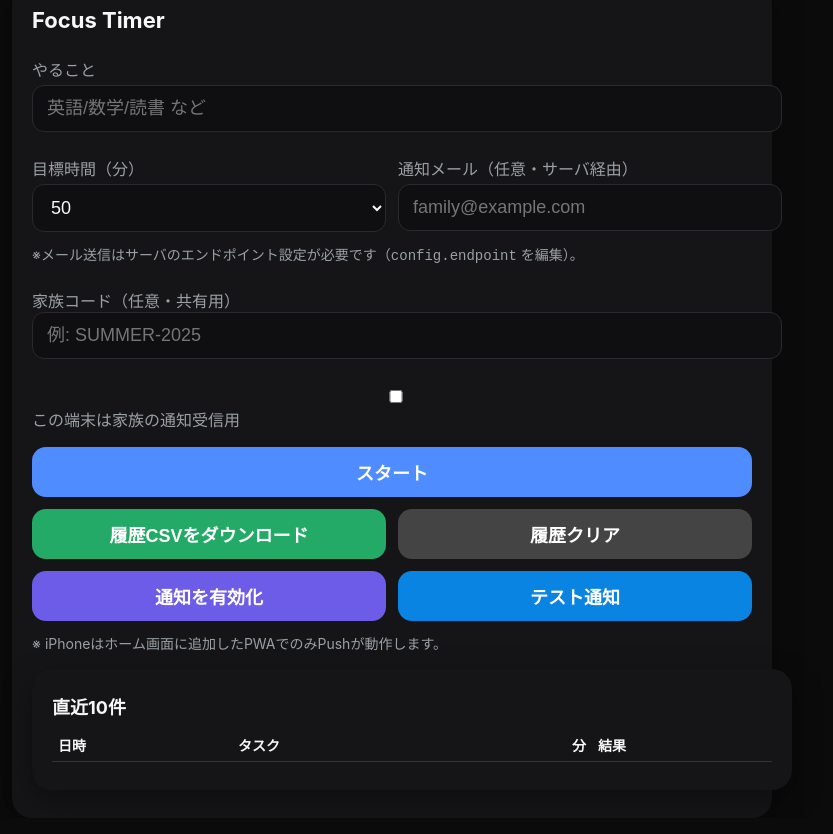
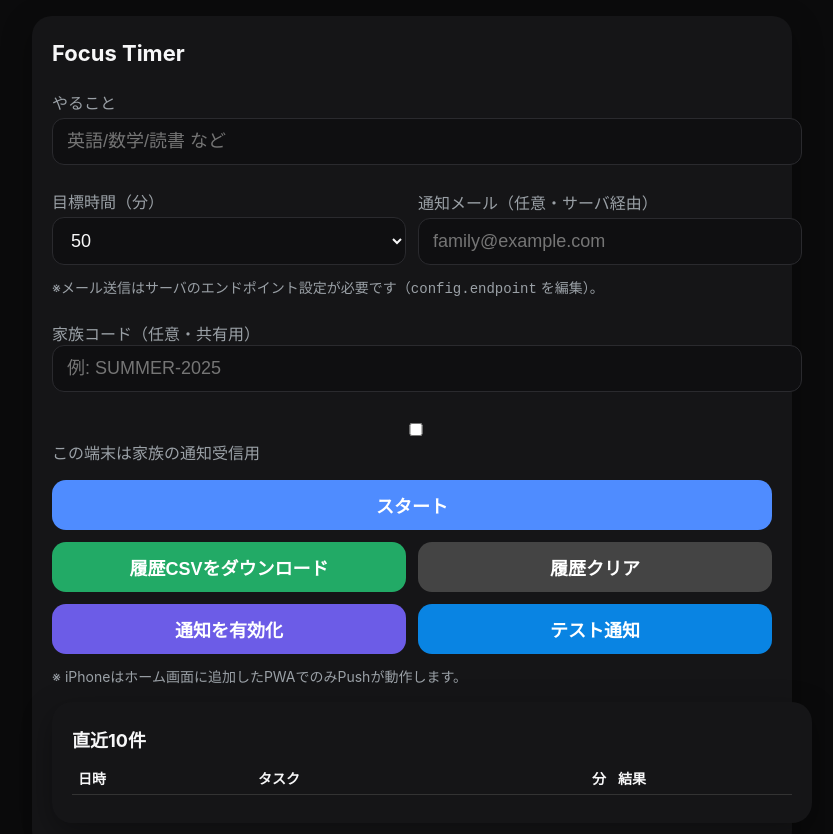
Before and after one commit to matthew72-orange/focus-pwa, a plain HTML site: page index.html in a window 1280 px wide. Shown: the whole page, without its empty margins (248-1081 px from the left). Drawn offline with Linux system fonts and the light colour scheme.

Commit message:
Update index.html
Signed-off-by: matthew72-orange <masayak72@yahoo.com>

```diff
--- a/index.html
+++ b/index.html
@@ -12,9 +12,29 @@
 <link rel="apple-touch-icon" href="icon-180.png">
 <style>
   :root{--bg:#0b0b0c;--fg:#f7f7f8;--muted:#9aa0a6;--accent:#4f8cff;}
-  html,body{height:100%;}
-  body{margin:0; font-family:-apple-system, system-ui, Segoe UI, Roboto, "Hiragino Kaku Gothic ProN", "Yu Gothic UI", "Noto Sans JP", sans-serif; background:var(--bg); color:var(--fg); display:flex; align-items:center; justify-content:center;}
+  html,body{
+  margin:0; padding:0;
+  height:auto;
+  min-height:100dvh;              /* 動的vhでiOSのバー伸縮に追従 */
+  overflow-y:auto;                 /* スクロールを許可 */
+  -webkit-overflow-scrolling:touch;
+  }
+  body{
+  margin:0;
+  font-family:-apple-system,system-ui,Segoe UI,Roboto,"Hiragino Kaku Gothic ProN","Yu Gothic UI","Noto Sans JP",sans-serif;
+  background:var(--bg); color:var(--fg);
+  }
   .card{width:min(720px, 92vw); padding:20px 20px 28px; border-radius:20px; background:#151517; box-shadow:0 10px 30px rgba(0,0,0,.35);}
+  .container{
+  max-width:720px;
+  width:92vw;
+  margin:16px auto;               /* 上下に余白＋中央寄せ */
+  padding:0 0 calc(16px + env(safe-area-inset-bottom));
+  padding-left:env(safe-area-inset-left);
+  padding-right:env(safe-area-inset-right);
+  }
+  .card{width:100%;}                /* 幅はラッパーに任せる */
+  .row{display:flex; gap:12px; align-items:center; flex-wrap:wrap;} /* 折返しで横ハミ出し防止 */
   h1{margin:4px 0 12px; font-size:22px; font-weight:700;}
   label{display:block; margin:12px 0 4px; color:var(--muted);}
   input, select{width:100%; padding:12px 14px; border-radius:12px; border:1px solid #2a2a2e; background:#0f0f11; color:var(--fg); font-size:18px; outline:none;}
@@ -31,7 +51,9 @@
 </style>
 </head>
 <body>
-  <div class="card">
+  <main class="container">
+    <div class="card">
+
     <h1>Focus Timer</h1>
 
     <div id="setup" class="stack">
@@ -102,6 +124,7 @@
   </table>
   </div>
   </div>
+ </main>            <!-- ← 追加：ラッパーを閉じる -->
 
 <script>
 // ------- 基本設定（必要に応じて編集） -------
@@ -621,6 +644,16 @@ function fmt(sec){
   const m = Math.floor(sec/60), s = sec%60;
   return String(m).padStart(2,'0') + ":" + String(s).padStart(2,'0');
 }
+
+// 入力フォーカス時に中央へスクロール（iOS向け）
+['input','select','textarea'].forEach(sel=>{
+  document.querySelectorAll(sel).forEach(el=>{
+    el.addEventListener('focus', ()=> {
+      setTimeout(()=> el.scrollIntoView({block:'center', behavior:'smooth'}), 150);
+    });
+  });
+});
+
 </script>
 </body>
 </html>
```
